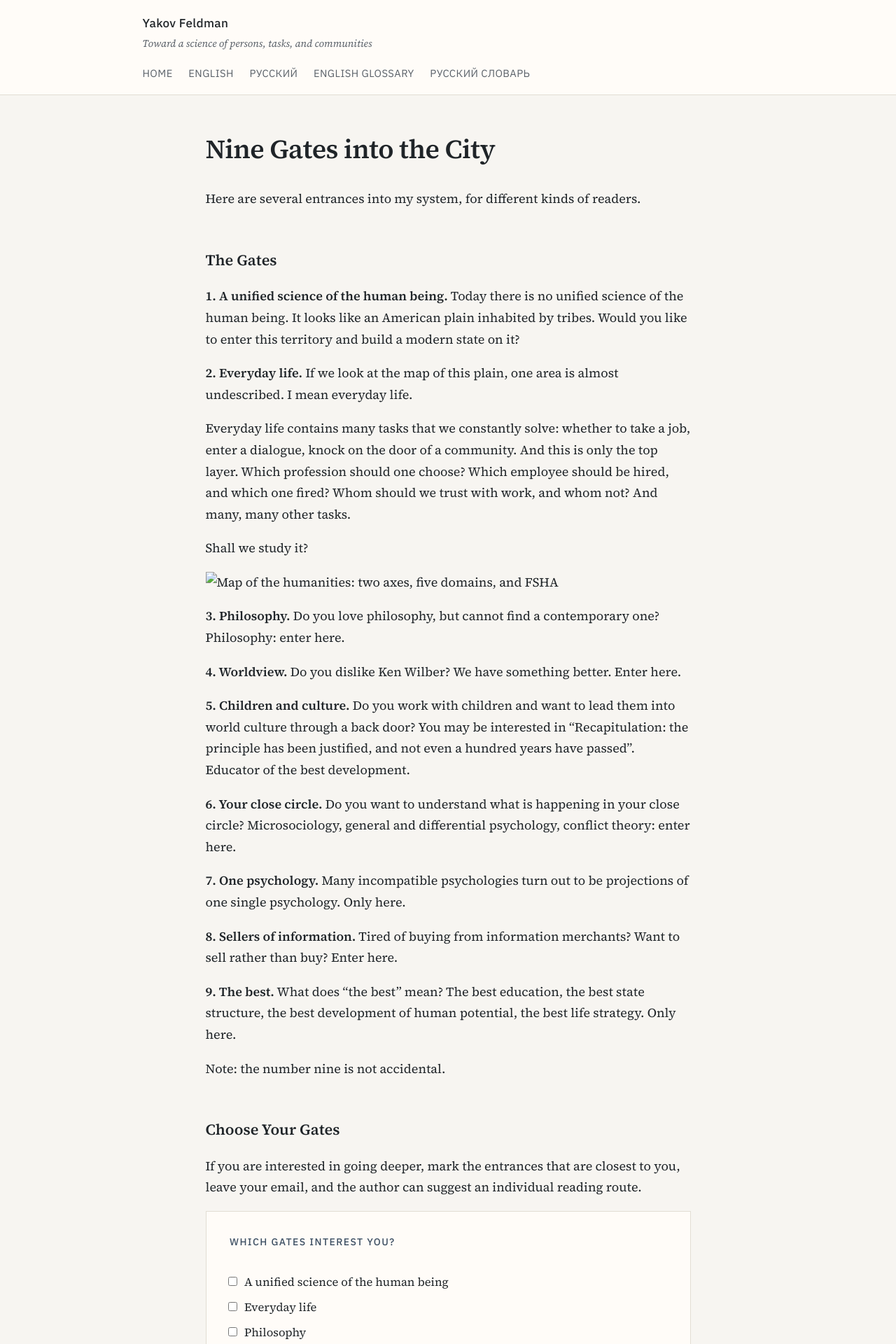
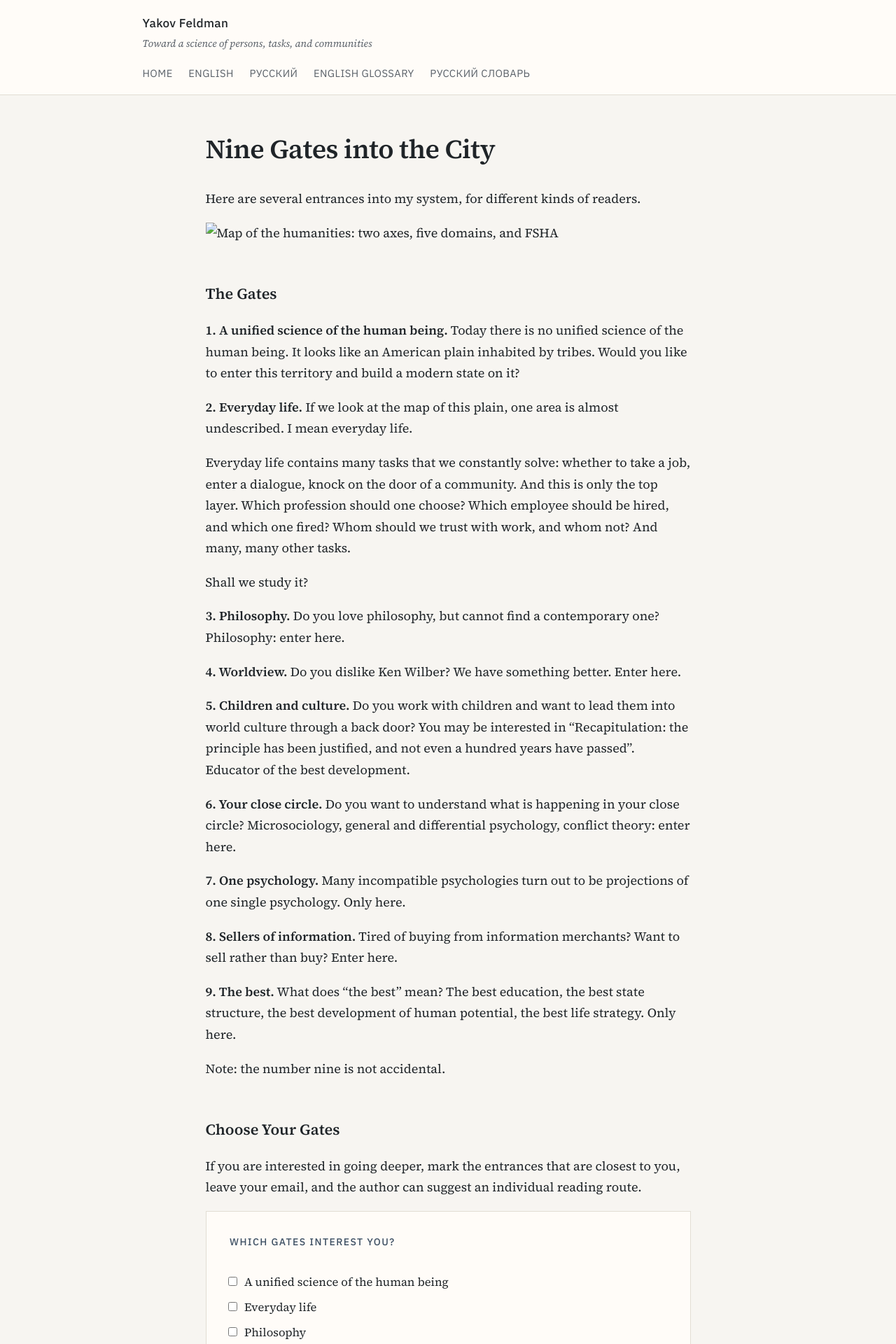
Before and after one commit to jfeldman777/books, a Jekyll site: the page built from 20_nine_gates_en.md, in a window 1280 px wide. Shown: the top 1920 px of the page at 70% size. Built offline with Jekyll 4.4.1, drawn with Linux system fonts in a browser that asks for light colours; our own code applies the rules of GitHub Pages for plain Markdown files.

Commit message:
номера

```diff
--- a/20_nine_gates_en.md
+++ b/20_nine_gates_en.md
@@ -1,6 +1,8 @@
 # Nine Gates into the City
 
 Here are several entrances into my system, for different kinds of readers.
+
+![Map of the humanities: two axes, five domains, and FSHA](assets/images/humanities-map-two-axes-en.svg)
 
 ## The Gates
 
@@ -11,8 +13,6 @@ Here are several entrances into my system, for different kinds of readers.
 Everyday life contains many tasks that we constantly solve: whether to take a job, enter a dialogue, knock on the door of a community. And this is only the top layer. Which profession should one choose? Which employee should be hired, and which one fired? Whom should we trust with work, and whom not? And many, many other tasks.
 
 Shall we study it?
-
-![Map of the humanities: two axes, five domains, and FSHA](assets/images/humanities-map-two-axes-en.svg)
 
 **3. Philosophy.** Do you love philosophy, but cannot find a contemporary one? Philosophy: enter here.
 
```
Also changed, not shown: 20_nine_gates_ru.md (+2 -2 lines).
